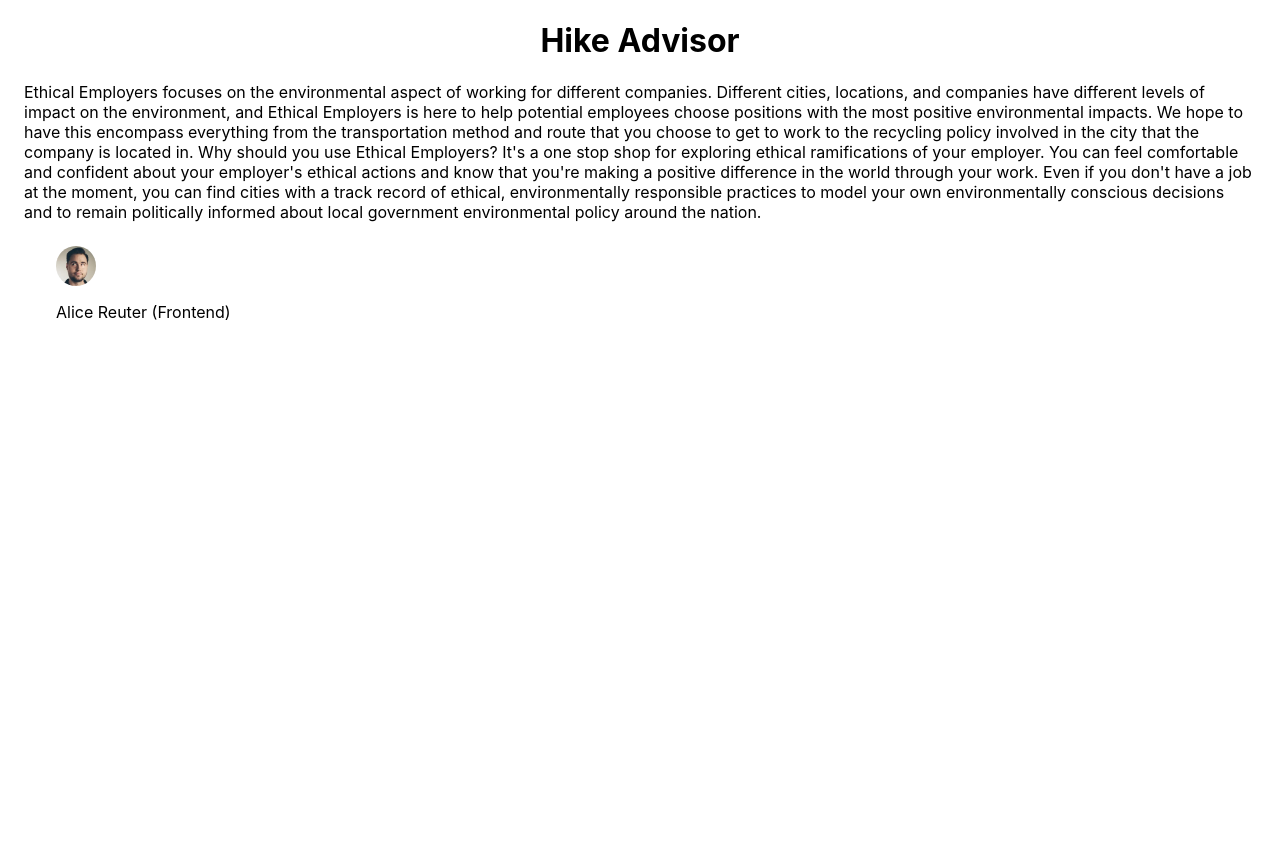
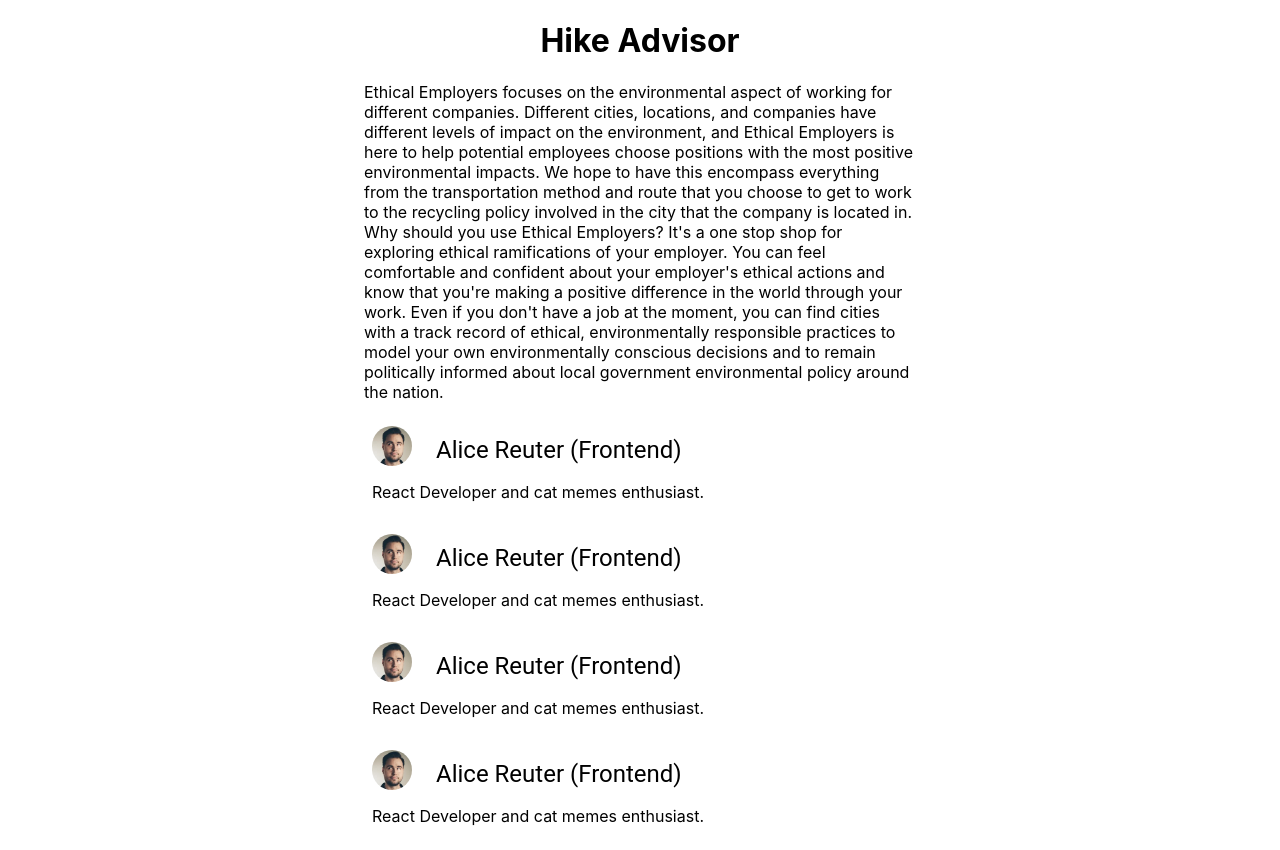
Before and after one commit to alicelambda/hikeadvisor, a React (Create React App) app in the folder frontend/: page / in a window 1280 px wide. Before the commit the page ends 800 px from the top, so only its background shows below. Built offline with nearby package versions, Linux system fonts and the light colour scheme.

Commit message:
added bios

```diff
--- a/frontend/src/About.js
+++ b/frontend/src/About.js
@@ -1,18 +1,25 @@
 import React from 'react';
 import Container from '@material-ui/core/Container';
 import Blurb from './About/Blurb';
+import Grid from '@material-ui/core/Grid';
+
 
 export default function About() {
 
     return (
-        <Container>
+        <Container maxWidth="sm">
             <h1>Hike Advisor</h1>
             <p>
             Ethical Employers focuses on the environmental aspect of working for different companies. Different cities, locations, and companies have different levels of impact on the environment, and Ethical Employers is here to help potential employees choose positions with the most positive environmental impacts. We hope to have this encompass everything from the transportation method and route that you choose to get to work to the recycling policy involved in the city that the company is located in.
 
 Why should you use Ethical Employers? It's a one stop shop for exploring ethical ramifications of your employer. You can feel comfortable and confident about your employer's ethical actions and know that you're making a positive difference in the world through your work. Even if you don't have a job at the moment, you can find cities with a track record of ethical, environmentally responsible practices to model your own environmentally conscious decisions and to remain politically informed about local government environmental policy around the nation.
             </p>
-            <Blurb/>
+            <Grid>
+                <Blurb/>
+                <Blurb/>
+                <Blurb/>
+                <Blurb/>
+            </Grid>
         </Container>
     )
 }
--- a/frontend/src/About/Blurb.js
+++ b/frontend/src/About/Blurb.js
@@ -1,7 +1,9 @@
 import React from 'react';
-import Container from '@material-ui/core/Container';
 import Avatar from '@material-ui/core/Avatar';
 import { makeStyles } from '@material-ui/core/styles';
+import { Typography } from '@material-ui/core';
+import Grid from '@material-ui/core/Grid';
+import Card from '@material-ui/core/Card';
 
 const useStyles = makeStyles(theme => ({
     root: {
@@ -16,13 +18,15 @@ const useStyles = makeStyles(theme => ({
 export default function Blurb() {
     const classes = useStyles();
     return (
+
         <div className={classes.root}>
-            <Container>
+            <Grid container direction={'row'} width="sm">
                 <Avatar alt="Remy Sharp" src="/face.jpg" className={classes.large} />
-                <p>Alice Reuter (Frontend)</p>
-                <p></p>
-
-            </Container>
+                <Typography variant="h5" component="h2" id="blurbtitle">
+                  Alice Reuter (Frontend)
+                </Typography>
+                <p>React Developer and cat memes enthusiast.</p>
+              </Grid>
         </div>
     )
 
--- a/frontend/src/App.css
+++ b/frontend/src/App.css
@@ -40,3 +40,9 @@
 p {
   text-align:left;
 }
+
+
+#blurbtitle {
+  padding-left: 1.5rem;
+  margin-top: 0.5rem;
+}
```
